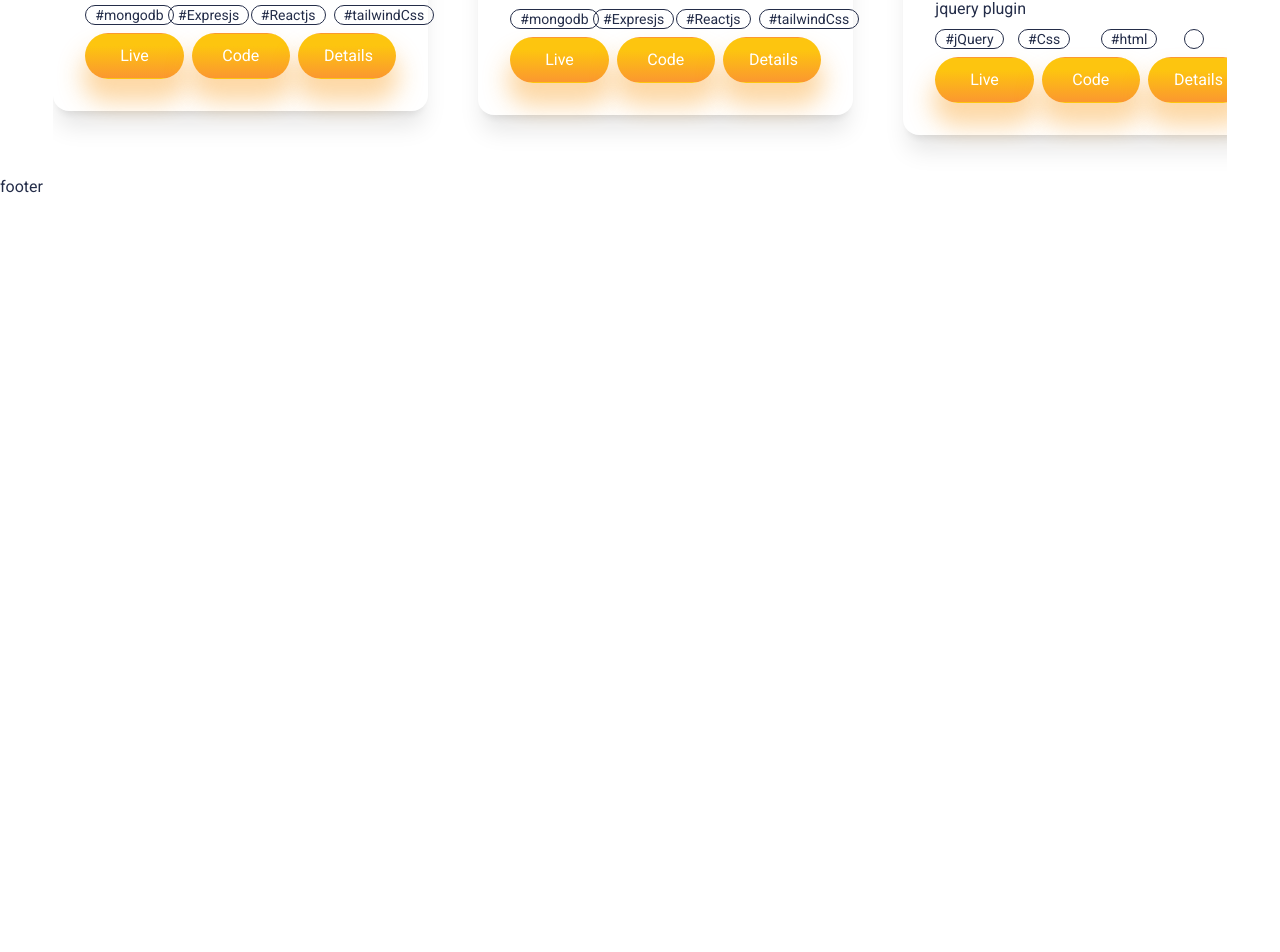
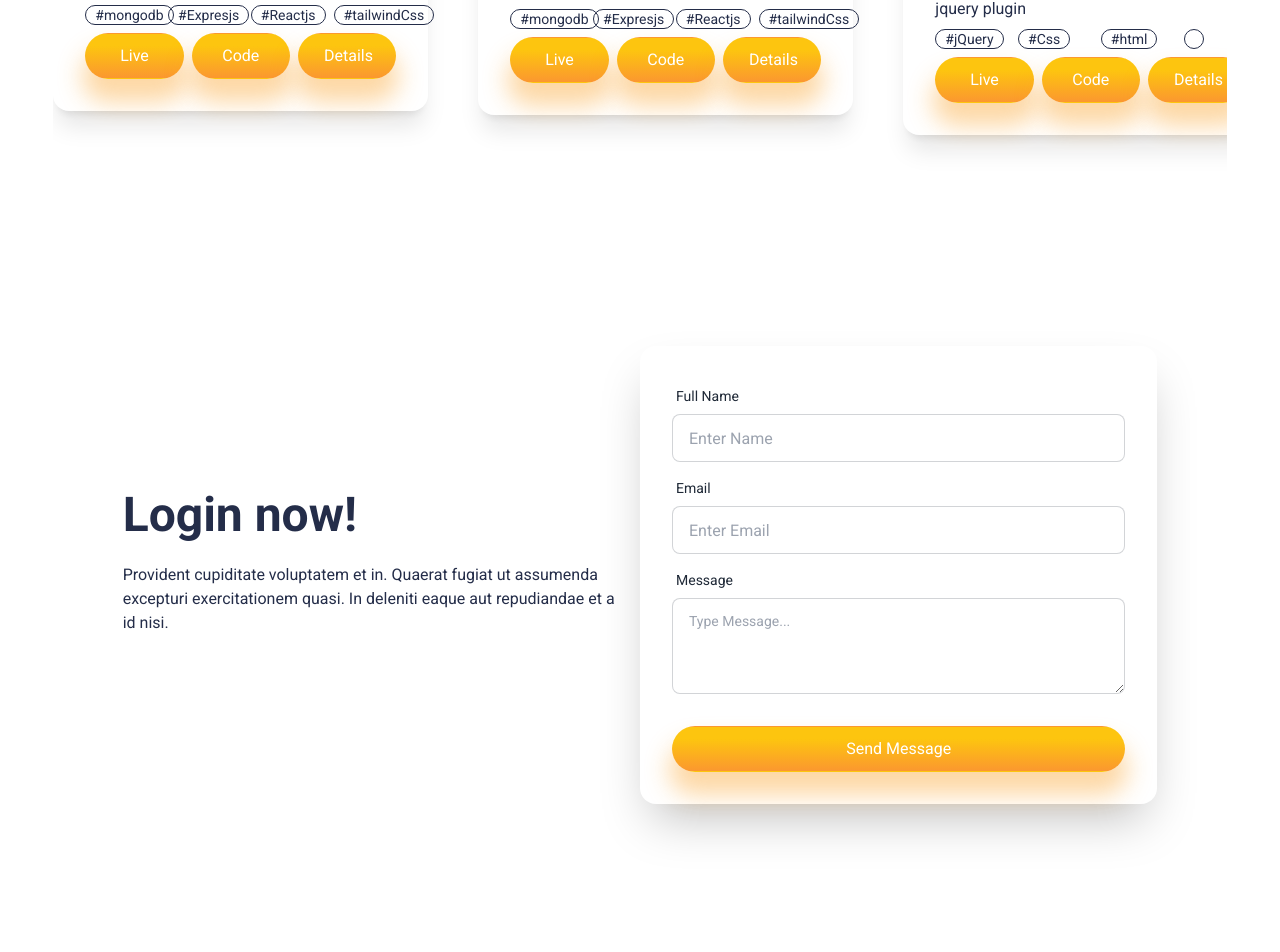
Before and after one commit to rana-arju/dev-rana-arju, a React (Create React App) app: page / in a window 1280 px wide. Shown: the part 2046-2998 px from the top of the page. Before the commit the page ends 2245 px from the top, so only its background shows below. Built offline with nearby package versions, Linux system fonts and the light colour scheme.

Commit message:
Contact section complate with dynamic email send using emailjs

```diff
--- a/package.json
+++ b/package.json
@@ -3,16 +3,19 @@
   "version": "0.1.0",
   "private": true,
   "dependencies": {
+    "@emailjs/browser": "^3.6.2",
     "@testing-library/jest-dom": "^5.16.4",
     "@testing-library/react": "^13.3.0",
     "@testing-library/user-event": "^13.5.0",
     "daisyui": "^2.15.2",
+    "emailjs": "^4.0.0",
     "firebase": "^9.8.2",
     "react": "^18.1.0",
     "react-dom": "^18.1.0",
     "react-icons": "^4.4.0",
     "react-router-dom": "^6.3.0",
     "react-scripts": "5.0.1",
+    "react-toastify": "^9.0.4",
     "swiper": "^8.2.2",
     "web-vitals": "^2.1.4"
   },
--- a/src/App.css
+++ b/src/App.css
@@ -77,7 +77,6 @@
   left: 56%;
   filter: blur(72px);
 }
-
 .scroll-img{
     display: block;
     overflow: hidden;
--- a/src/App.js
+++ b/src/App.js
@@ -1,9 +1,12 @@
 import Home from './component/Home';
+import { ToastContainer} from 'react-toastify';
+import 'react-toastify/dist/ReactToastify.css';
 
 function App() {
   return (
     <div className="App">
       <Home />
+      <ToastContainer />
     </div>
   );
 }
--- a/src/component/Contact.js
+++ b/src/component/Contact.js
@@ -1,8 +1,65 @@
-import React from 'react';
+import emailjs from '@emailjs/browser';
+import React, { useRef } from 'react';
+import { toast } from 'react-toastify';
 
 const Contact = () => {
+    const form = useRef();
+  const sendEmail = (e) => {
+    e.preventDefault();
+
+    emailjs.sendForm('portfolio_rana_arju', 'template_we34ezl', form.current, 'NVoyRWy1HhJ-3DfFm')
+      .then((result) => {
+          if (result) {
+              toast.success('Message Send Successful!')
+          }
+      }, (error) => {
+          toast.error(error.text);
+      });
+      e.target.reset();
+  };
     return (
         <div>
+            <div className="hero min-h-screen w-10/12 mx-auto">
+            <div className="hero-content flex-col md:flex-row">
+            <div className="text-center lg:text-left w-full md:w-1/2">
+                <h1 className="text-5xl font-bold">Login now!</h1>
+                <p className="py-6">Provident cupiditate voluptatem et in. Quaerat fugiat ut assumenda excepturi exercitationem quasi. In deleniti eaque aut repudiandae et a id nisi.</p>
+            </div>
+                <div className="card flex-shrink-0 w-full md:w-1/2 shadow-2xl ">
+                <form ref={form} onSubmit={sendEmail}>
+                <div className="card-body">
+                    <div className="form-control">
+                    <label className="label">
+                        <span className="label-text">Full Name</span>
+                    </label>
+                    <input type="text" placeholder="Enter Name" name='name' className="input input-bordered"  required/>
+                    </div>
+                    <div className="form-control">
+                    <label className="label">
+                        <span className="label-text">Email</span>
+                    </label>
+                    <input type="text" placeholder="Enter Email" name='email' className="input input-bordered"  required/>
+                    </div>
+                    <div className="form-control">
+                    <label className="label">
+                        <span className="label-text">Message</span>
+                    </label>
+                    <textarea className="textarea textarea-bordered h-24 textarea-[var(--orange)]" placeholder="Type Message..." name='msg' required></textarea>
+                    </div>
+                    <div className="form-control mt-6">
+                    <button className="custome-btn" type='submit'>Send Message</button>
+
+                    </div>
+
+                </div>
+                </form>
+
+                </div>
+                <div className="blur" style={{ background: "var(--purple)", top: "1rem", left: "8rem" }}>
+                    </div>
+            </div>
+
+            </div>
 
         </div>
     );
--- a/src/component/Hero.js
+++ b/src/component/Hero.js
@@ -1,20 +1,20 @@
 import React from 'react';
 import '../App.css';
+import Boy from '../images/boy.png';
+import Crown from '../images/crown.png';
 import Github from '../images/github.png';
+import GlassesImoji from '../images/glassesimoji.png';
+import Facebook from '../images/instagram.png';
 import Linkedin from '../images/linkedin.png';
-import Facebook from '../images/instagram.png';
+import ThumbUp from '../images/thumbup.png';
 import Vector1 from '../images/Vector1.png';
 import Vector2 from '../images/Vector2.png';
-import Boy from '../images/boy.png';
-import ThumbUp from '../images/thumbup.png';
-import Crown from '../images/crown.png';
-import GlassesImoji from '../images/glassesimoji.png';
 import FloatingDiv from './FloatingDiv';
 const Hero = () => {
     return (
         <div>
-            <div class="hero h-[400px] md:h-[550px] ">
-            <div class="hero-content flex-col lg:flex-row-reverse items-start">
+            <div className="hero h-[400px] md:h-[550px] ">
+            <div className="hero-content flex-col lg:flex-row-reverse items-start">
                 <div className='md:w-1/2 hero-right'>
                    <img src={Vector1} alt="" />
                    <img src={Vector2} alt="" />
@@ -45,9 +45,9 @@ const Hero = () => {
                 </div>
 
                 <div className='md:w-1/2 hero-left'>
-                    <h1 class="text-2xl md:text-3xl lg:text-5xl font-bold">Hy! I'm <br /><span className='cl-title'>Rana Arju</span> </h1>
-                    <p class="py-6 w-11/12">I'm a MERN Stack web developer and WordPress theme developer. I love being in this line of work Because I'm passionate about technology, design, and innovation. </p>
-                    <a href="/contact" class="custome-btn uppercase">hire Me</a>
+                    <h1 className="text-2xl md:text-3xl lg:text-5xl font-bold">Hy! I'm <br /><span className='cl-title'>Rana Arju</span> </h1>
+                    <p className="py-6 w-11/12">I'm a MERN Stack web developer and WordPress theme developer. I love being in this line of work Because I'm passionate about technology, design, and innovation. </p>
+                    <a href="/contact" className="custome-btn uppercase">hire Me</a>
                     <div className="social-icons flex gap-5 mt-12">
                         <a href="https://www.github.com/rana-arju"><img src={Github} alt="" /></a>
                         <a href="https://www.linkedin.com/in/rana-arju"> <img src={Linkedin} alt="" /></a>
--- a/src/component/Project.js
+++ b/src/component/Project.js
@@ -2,22 +2,22 @@ import React from 'react';
 
 const Project = ({img, title, des,live,code,details, tech1, tech2, tech3,tech4}) => {
     return (
-        <div class="card w-full md:max-w-96 bg-base-100 shadow-xl mb-10 relative">
+        <div className="card w-full md:max-w-96 bg-base-100 shadow-xl mb-10 relative">
             <div className='scroll-img'>
         <figure className='w-full h-[250px]' ><img src={img} alt={title} /></figure></div>
-        <div class="card-body">
-            <h2 class="card-title">{title}</h2>
+        <div className="card-body">
+            <h2 className="card-title">{title}</h2>
             <p>{des}</p>
-            <div class="card-actions gap-5 grid grid-cols-2 md:grid-cols-3 lg:grid-cols-4">
-                <div class="badge badge-outline">{tech1}</div>
-                <div class="badge badge-outline">{tech2}</div>
-                <div class="badge badge-outline">{tech3}</div>
-                <div class="badge badge-outline">{tech4}</div>
+            <div className="card-actions gap-5 grid grid-cols-2 md:grid-cols-3 lg:grid-cols-4">
+                <div className="badge badge-outline">{tech1}</div>
+                <div className="badge badge-outline">{tech2}</div>
+                <div className="badge badge-outline">{tech3}</div>
+                <div className="badge badge-outline">{tech4}</div>
             </div>
-            <div class="card-actions grid grid-cols-2 lg:grid-cols-3">
-            <a href={live} class="custome-btn">Live</a>
-            <a href={code} class="custome-btn">Code</a>
-            <a href={details} class="custome-btn">Details</a>
+            <div className="card-actions grid grid-cols-2 lg:grid-cols-3">
+            <a href={live} className="custome-btn">Live</a>
+            <a href={code} className="custome-btn">Code</a>
+            <a href={details} className="custome-btn">Details</a>
             </div>
         </div>
         </div>
```
Also changed, not shown: 2 other files (tests, documents, lock files or other folders).
